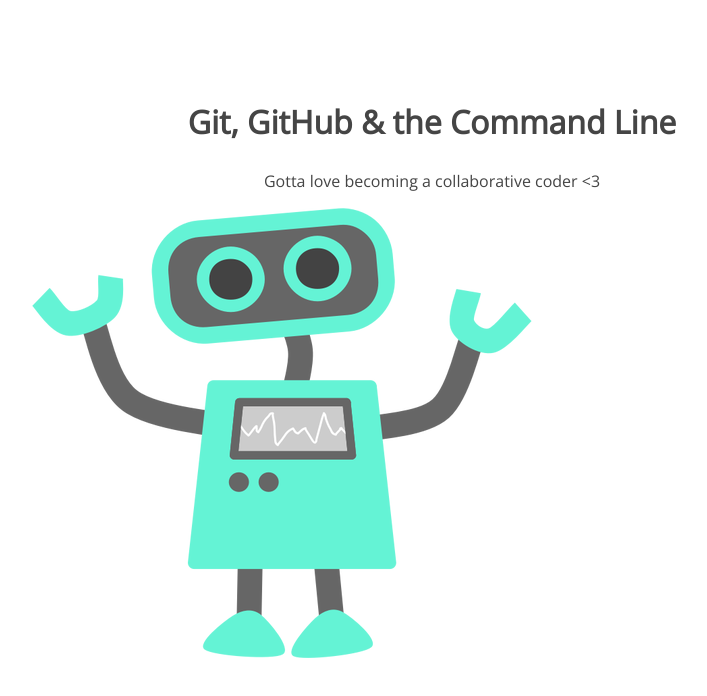
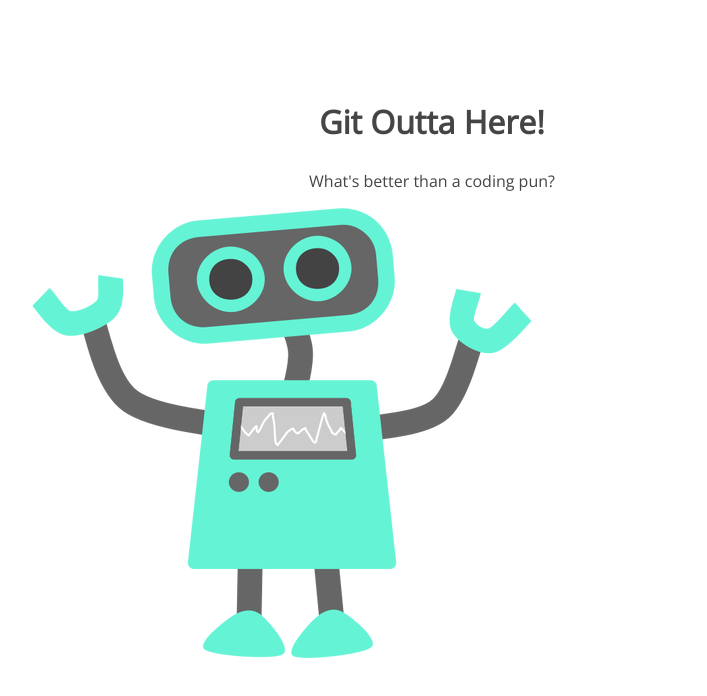
Before and after one commit to krispfitz/105-project, a plain HTML site: page index.html in a window 1280 px wide. Shown: the whole page, without its empty margins (208-915 px from the left). Drawn offline with nearby package versions, Linux system fonts and the light colour scheme.

Commit message:
changed copy on h1 and p tags

```diff
--- a/index.html
+++ b/index.html
@@ -8,8 +8,8 @@
 </head>
 <body>
 	<section>
-		<h1>Git, GitHub & the Command Line</h1>
-		<p>Gotta love becoming a collaborative coder <3</p>
+		<h1>Git Outta Here!</h1>
+		<p>What's better than a coding pun?</p>
 		<img src="img/happy-blue-robot.png">
 	</section>
 </body>
```
